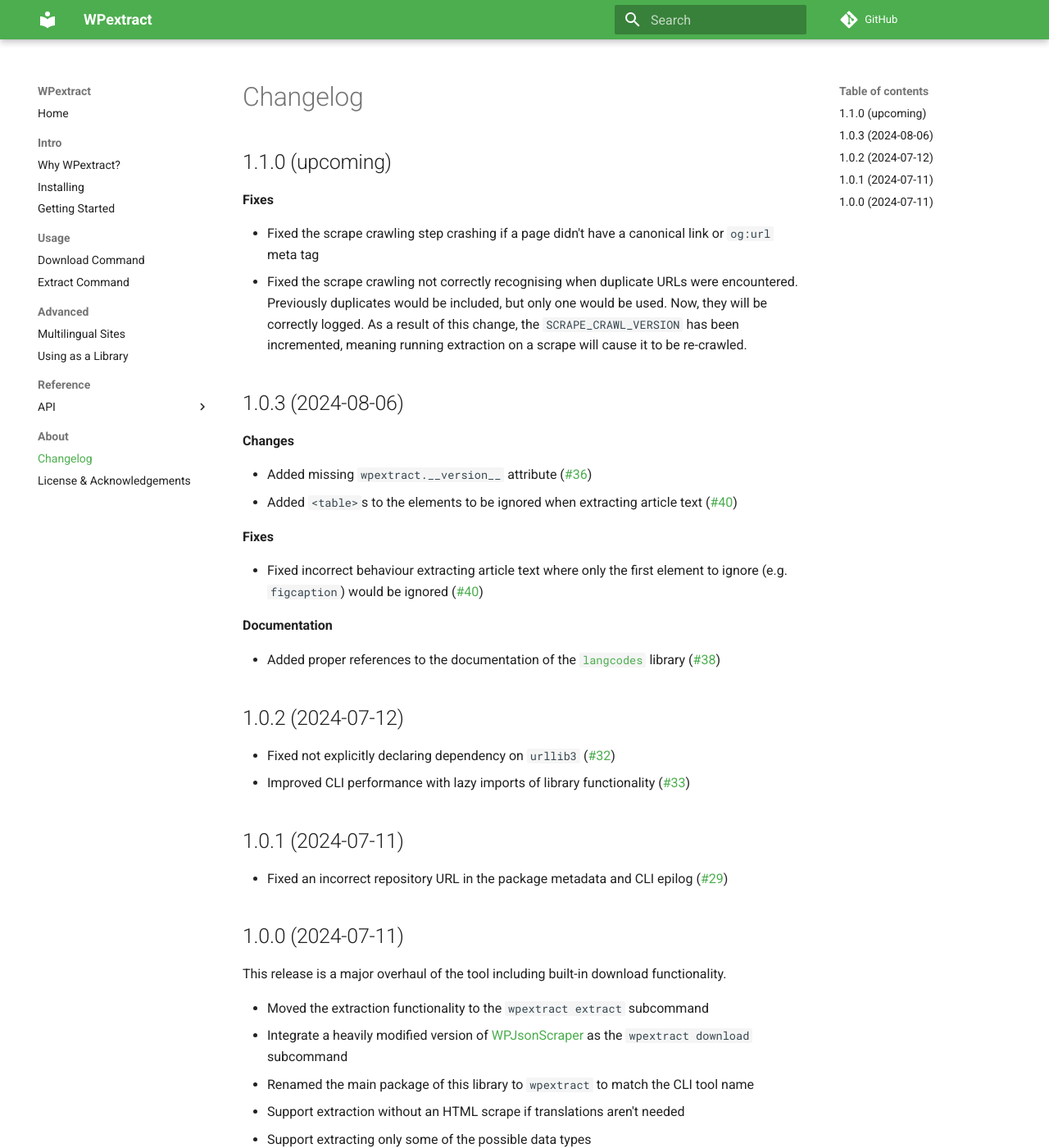
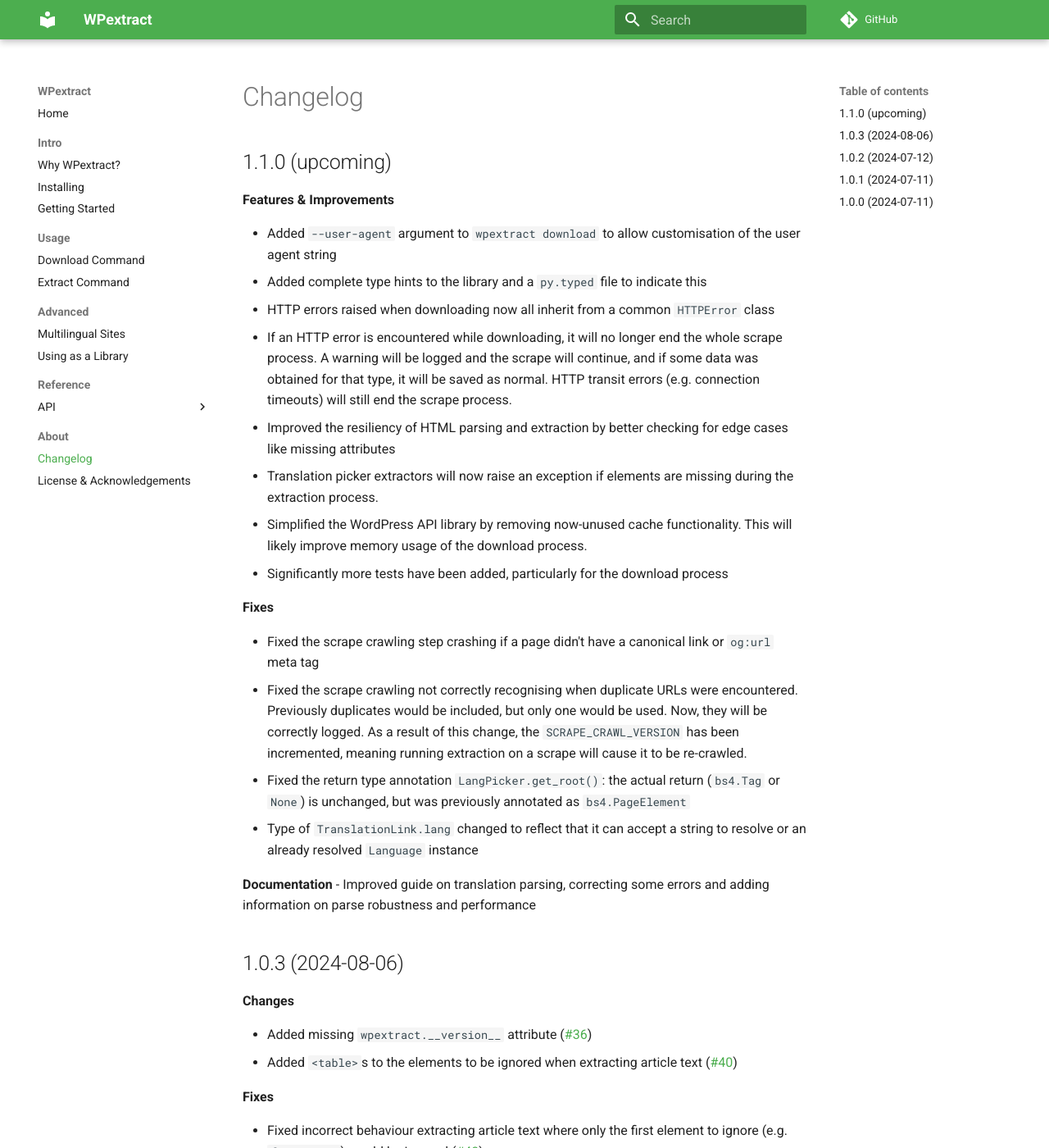
Before and after one commit to GateNLP/wpextract, an MkDocs documentation site: the page built from docs/changelog.md, in a window 1280 px wide and 1400 px high. Shown: the whole window at 82% size. Built offline with MkDocs 1.6.1 and Material for MkDocs 9.7.7, drawn with Linux system fonts in a browser that asks for light colours; comment, search, counter and statistics services are not loaded.

Commit message:
Update changelog

```diff
--- a/docs/changelog.md
+++ b/docs/changelog.md
@@ -1,11 +1,28 @@
 # Changelog
 
 ## 1.1.0 (upcoming)
+
+**Features & Improvements**
+
+- Added `--user-agent` argument to `wpextract download` to allow customisation of the user agent string
+- Added complete type hints to the library and a `py.typed` file to indicate this
+- HTTP errors raised when downloading now all inherit from a common `HTTPError` class
+- If an HTTP error is encountered while downloading, it will no longer end the whole scrape process. A warning will be logged and the scrape will continue, and if some data was obtained for that type, it will be saved as normal. HTTP transit errors (e.g. connection timeouts) will still end the scrape process.
+- Improved the resiliency of HTML parsing and extraction by better checking for edge cases like missing attributes
+  - Translation picker extractors will now raise an exception if elements are missing during the extraction process.
+- Simplified the WordPress API library by removing now-unused cache functionality. This will likely improve memory usage of the download process.
+- Significantly more tests have been added, particularly for the download process
+
 
 **Fixes**
 
 - Fixed the scrape crawling step crashing if a page didn't have a canonical link or `og:url` meta tag
 - Fixed the scrape crawling not correctly recognising when duplicate URLs were encountered. Previously duplicates would be included, but only one would be used. Now, they will be correctly logged. As a result of this change, the `SCRAPE_CRAWL_VERSION` has been incremented, meaning running extraction on a scrape will cause it to be re-crawled.
+- Fixed the return type annotation `LangPicker.get_root()`: the actual return (`bs4.Tag` or `None`) is unchanged, but was previously annotated as `bs4.PageElement`
+- Type of `TranslationLink.lang` changed to reflect that it can accept a string to resolve or an already resolved `Language` instance
+
+**Documentation**
+- Improved guide on translation parsing, correcting some errors and adding information on parse robustness and performance
 
 ## 1.0.3 (2024-08-06)
 
```
